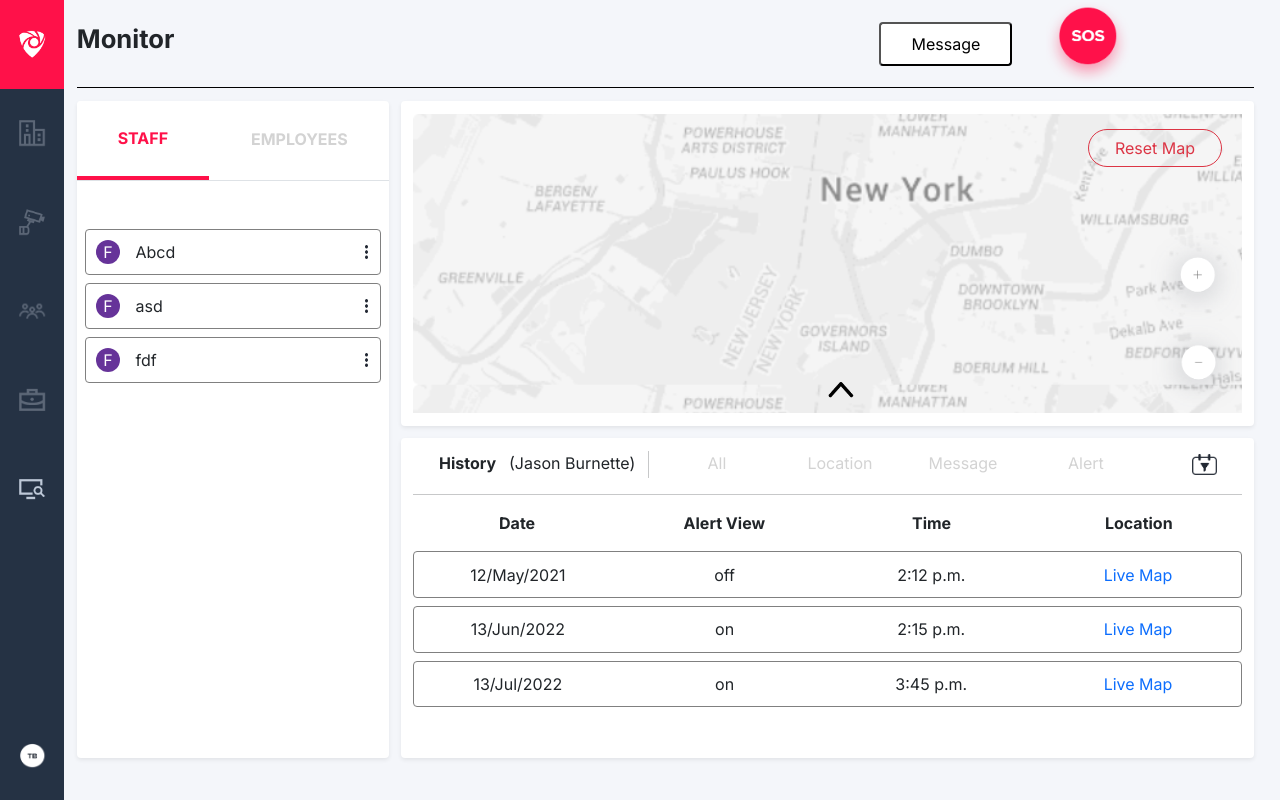
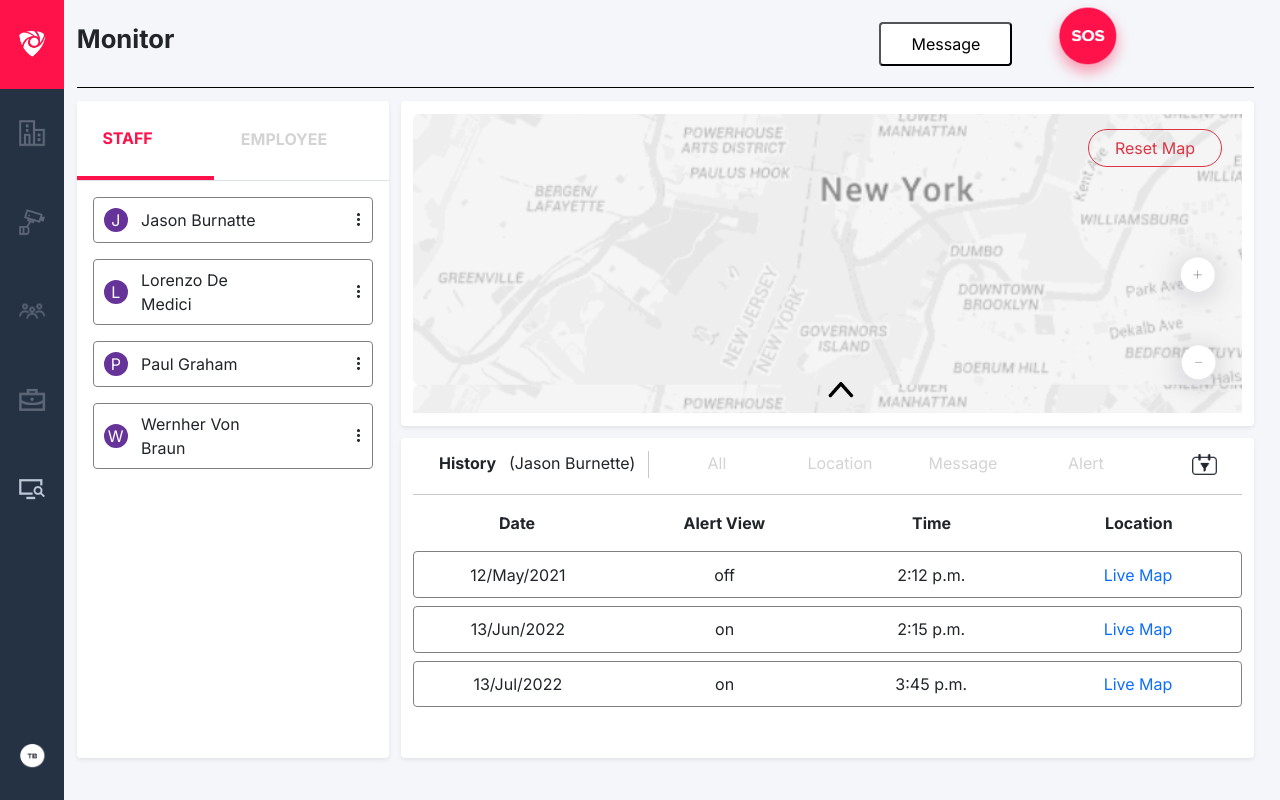
Before and after one commit to yoosufmuneer/sample-app, a React (Create React App) app: page /dashboard in a window 1280 px wide. Built offline with nearby package versions, Linux system fonts and the light colour scheme.

Commit message:
Updated card with react bootstrap components and filtered data

```diff
--- a/src/components/Card/Card.css
+++ b/src/components/Card/Card.css
@@ -14,8 +14,9 @@
 .content_item{
     align-items: center;
     display: grid;
-    grid-template-columns: 15% 30% 30% 25% !important;
+    grid-template-columns: 15% 50% 10% 25% !important;
 }
+
 .nav-link{
     margin-bottom: 0 !important;
 }
--- a/src/components/Card/Card.js
+++ b/src/components/Card/Card.js
@@ -1,29 +1,40 @@
+import {Tab,Tabs} from "react-bootstrap";
+
 import './Card.css';
+import {UserList} from './UserList.js';
+import dot_menu_image from "../../assets/Group 566_4@3x.png";
 
-import {Link} from "react-router-dom";
-import dot_menu_image from "../../assets/Group 566_4@3x.png";
+const ListItem = ({name, type, desiredType}) => {
+    if(type == desiredType){
+        return (<div className="tab-item content_item rounded p-2 m-3">
+            <div className='profile-generator'>{name[0]}</div>
+                <p className='mb-0'>{name}</p>
+            <img src={dot_menu_image} className="dot-image" alt="menu icon"/>
+        </div>)
+    }
+    else{
+        return null;
+    }
+}
 
 const Card = () => {
     const userList = ["Abcd","asd","fdf"];
+    const staffList = UserList.users;
+
     return (
         <section className="rounded shadow-sm bg-white dashboard_left">
-            <ul className="Card nav nav-tabs" role="tablist" >
-                <li className="nav-item"><Link to="" className="nav-link active" id="home-tab" data-toggle="tab"
-                aria-controls="home" aria-selected="true" >Staff</Link></li>
-                <li className="nav-item" id="staff-tab" data-toggle="tab" href="#profile" role="tab"
-                aria-controls="staff" aria-selected="false" ><Link to="" className="nav-link">Employees</Link></li>
-            </ul>
-            <div className="tab-content" id="myTabContent">
-                <div className="tab-pane fade show active p-2 pt-5  bg-white">
-                    {userList.map((element) =>
-                        <div className="tab-item content_item rounded p-2 mb-2">
-                            <div className='profile-generator'>F</div>
-                            <p className='mb-0'>{element} </p>
-                            <img src={dot_menu_image} className="dot-image" alt="menu icon"/>
-                        </div>
+            <Tabs defaultActiveKey="staff" id="uncontrolled-tab-example" className="mb-3">
+                <Tab eventKey="staff" title="Staff">
+                    {staffList.map((element) =>
+                        <ListItem name = {element["name"]} type={element['type']} desiredType= "employee"/>
                     )}
-                </div>
-            </div>
+                </Tab>
+                <Tab eventKey="employee" title="Employee">
+                    {staffList.map((element) =>
+                        <ListItem name = {element["name"]} type={element['type']} desiredType= "staff"/>
+                    )}
+                </Tab>
+            </Tabs>
         </section>
     )
 }
--- /dev/null
+++ b/src/components/Card/UserList.js
@@ -0,0 +1,10 @@
+export const UserList = {"users":[
+    {"name":"Jason Burnatte", "type":"employee"},
+    {"name":"Ali Akbar", "type":"staff"},
+    {"name":"Clifford Shane", "type":"staff"},
+    {"name":"Mikey Mouse", "type":"staff"},
+    {"name":"Milton Friedman", "type":"staff"},
+    {"name":"Lorenzo De Medici", "type":"employee"},
+    {"name":"Paul Graham", "type":"employee"},
+    {"name":"Wernher Von Braun", "type":"employee"},
+]};
--- a/src/components/Dashboard/Dashboard.css
+++ b/src/components/Dashboard/Dashboard.css
@@ -26,7 +26,7 @@
     width:40%;
     grid-column:-1/-1;
 }
-.active,.button-main:hover{
+.active-select,.button-main:hover{
     background-color: #ff1149;
 }
 
--- a/src/components/Dashboard/Dashboard.js
+++ b/src/components/Dashboard/Dashboard.js
@@ -14,7 +14,7 @@ const Dashboard =() =>{
     const [historyContainerStyle, sethistoryContainerStyle] = useState('');
 
     let handleClick = () =>{
-        // Flips Arrow from up to down & resizes container
+        // Flips Arrow from up to down & resizes map & history containers
         // Uses CSS classes with grid & rotate to achieve that
         if(mapStyle.includes('map-container-resize')){
             setMapStyle('map-container');
--- a/src/components/History/History.js
+++ b/src/components/History/History.js
@@ -1,15 +1,16 @@
+import { useState } from 'react';
 import { Container } from 'react-bootstrap';
 import {Link} from 'react-router-dom';
+
 import filter_image from '../../assets/Group 618@3x.png';
-import {UserList} from './UserList.js';
+import {HistoryList} from './HistoryList.js';
 import "./History.css";
-import { useState } from 'react';
 
 const History = ({style, username}) => {
 
     const [active, setActive] = useState();
 
-    const newList =UserList.history;
+    const newList =HistoryList.history;
 
     const handleClick = (text) =>{
         // switch (event.target.)
--- a/src/components/History/UserList.js
+++ b/src/components/History/HistoryList.js
@@ -1,4 +1,4 @@
-export const UserList = {"history":[
+export const HistoryList = {"history":[
     {"date":"12/May/2021", "alert":"off", "time":"2:12 p.m.", "location":"Colombo"},
     {"date":"13/Jun/2022", "alert":"on","time":"2:15 p.m.", "location":"Dehiwala"},
     {"date":"13/Jul/2022", "alert":"on", "time":"3:45 p.m.","location":"Jaffna"},
--- a/src/components/NavBar/NavBar.js
+++ b/src/components/NavBar/NavBar.js
@@ -12,7 +12,7 @@ import tb_icon from '../../assets/Group 565@3x - Copy.png';
 const NavBar =() =>{
     return(
     <aside>
-        <div className='menu_item active'>
+        <div className='menu_item active-select'>
             <img src={dashboard_icon} alt="Home"/>
         </div>
         <div className='menu_item' >
```
